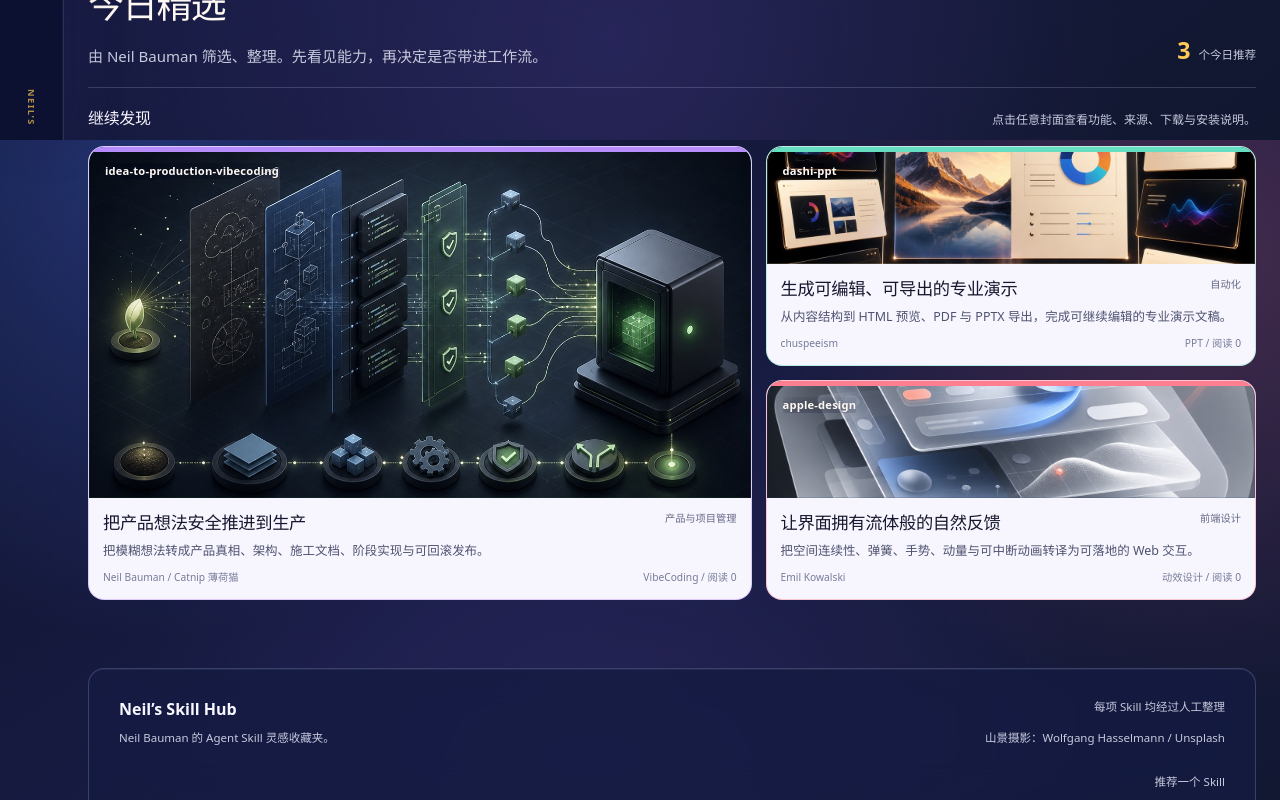
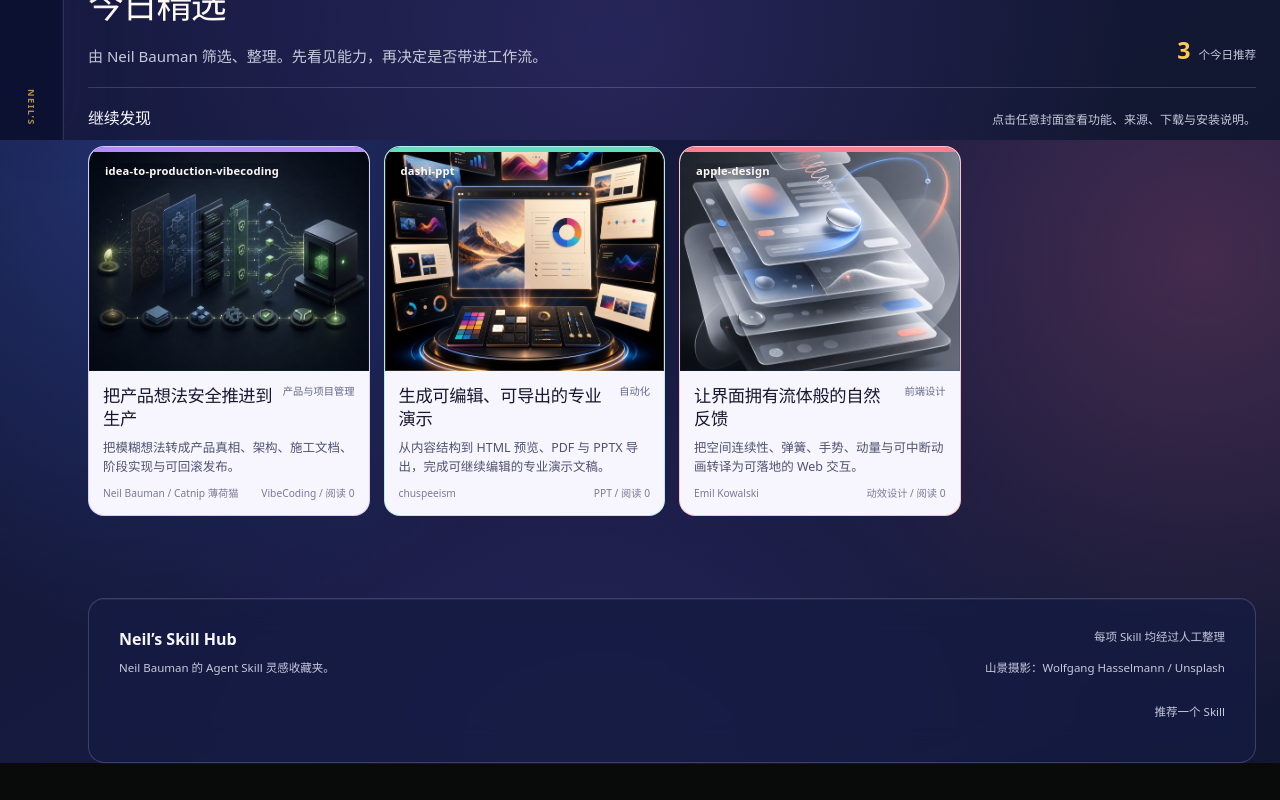
Before and after one commit to NeilBaumanMax/Catnip-Skill-Hub, a Next.js app: page / in a window 1280 px wide. Shown: the part 660-1460 px from the top of the page. Built offline with nearby package versions, Linux system fonts and the light colour scheme.

Commit message:
fix: restore compact skill waterfall

```diff
--- a/src/app/neil-theme.css
+++ b/src/app/neil-theme.css
@@ -387,21 +387,23 @@
 
 .skill-waterfall {
   display: grid;
-  grid-template-columns: minmax(0, 1.15fr) minmax(280px, 0.85fr);
-  grid-template-rows: repeat(2, minmax(220px, auto));
-  gap: 14px;
+  grid-template-columns: repeat(4, minmax(0, 1fr));
+  grid-auto-rows: 8px;
+  column-gap: 14px;
 }
 
-.waterfall-card,
-.waterfall-card[data-size="large"],
-.waterfall-card[data-size="tall"] {
-  grid-row: auto;
+.waterfall-card {
+  grid-row: span 42;
   min-height: 0;
-  padding: 0;
+  padding-bottom: 14px;
 }
 
-.waterfall-card:first-child {
-  grid-row: 1 / span 2;
+.waterfall-card[data-size="large"] {
+  grid-row: span 48;
+}
+
+.waterfall-card[data-size="tall"] {
+  grid-row: span 54;
 }
 
 .waterfall-card > a {
@@ -625,6 +627,12 @@
   }
 }
 
+@media (max-width: 1180px) {
+  .skill-waterfall {
+    grid-template-columns: repeat(3, minmax(0, 1fr));
+  }
+}
+
 @media (max-width: 1000px) {
   .search-stage-grid {
     grid-template-columns: minmax(0, 1fr) minmax(250px, 0.66fr);
@@ -664,22 +672,8 @@
 
   .skill-waterfall {
     grid-template-columns: repeat(2, minmax(0, 1fr));
-    grid-template-rows: auto;
-    grid-auto-rows: auto;
   }
 
-  .waterfall-card:first-child {
-    grid-row: auto;
-    grid-column: 1 / -1;
-  }
-
-  .waterfall-card:first-child .waterfall-cover {
-    min-height: 290px;
-  }
-
-  .waterfall-card:not(:first-child) .waterfall-cover {
-    min-height: 180px;
-  }
 }
 
 @media (max-width: 700px) {
@@ -787,17 +781,12 @@
     margin-top: 12px;
   }
 
-  .skill-waterfall {
-    display: block;
-  }
-
   .waterfall-card,
   .waterfall-card[data-size="large"],
   .waterfall-card[data-size="tall"] {
     padding-bottom: 14px;
   }
 
-  .waterfall-card:first-child .waterfall-cover,
   .waterfall-card[data-size="medium"] .waterfall-cover,
   .waterfall-card[data-size="large"] .waterfall-cover,
   .waterfall-card[data-size="tall"] .waterfall-cover {
@@ -819,6 +808,12 @@
   }
 }
 
+@media (max-width: 620px) {
+  .skill-waterfall {
+    display: block;
+  }
+}
+
 @media (prefers-reduced-transparency: reduce) {
   .utility-rail,
   .discovery-header,
```
Also changed, not shown: 5 other files (tests, documents, lock files or other folders).
